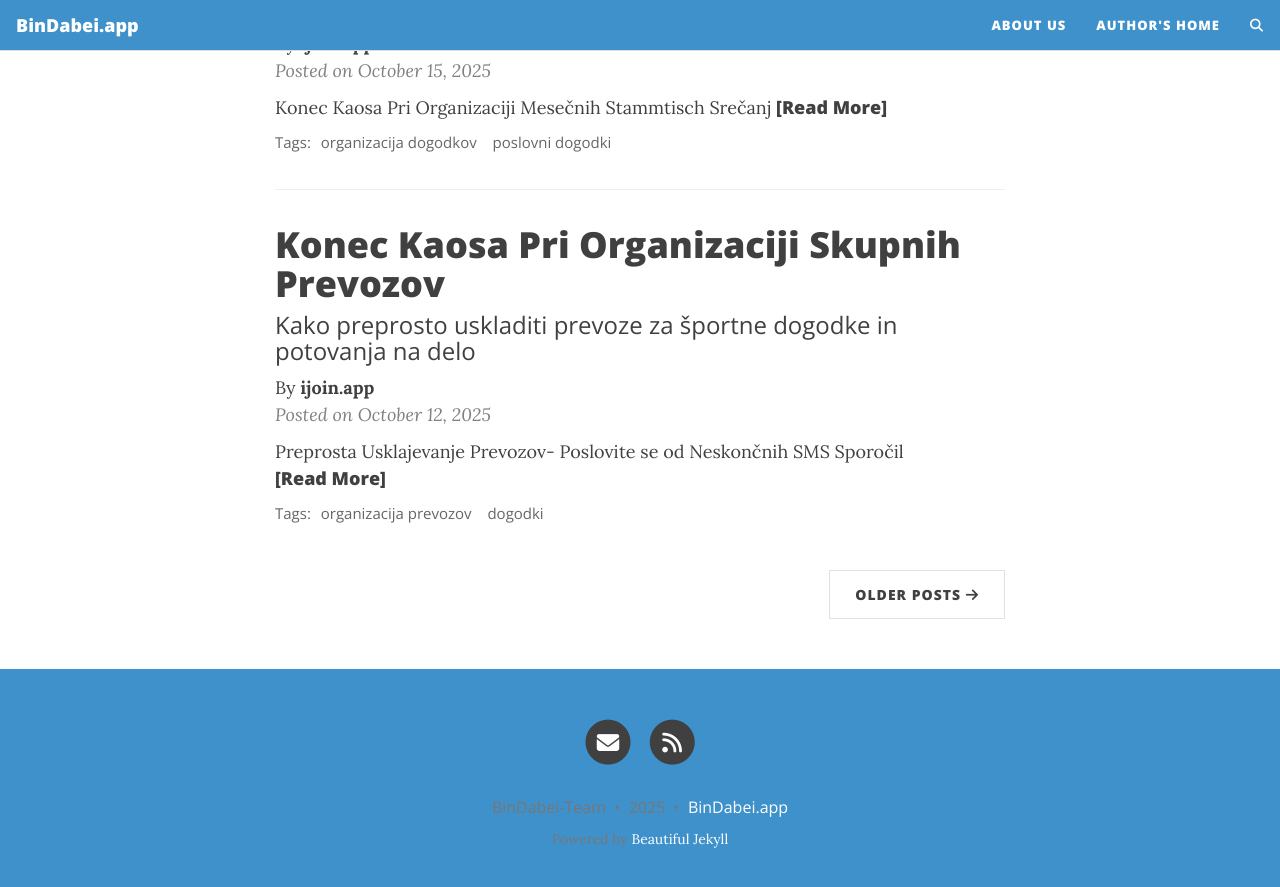
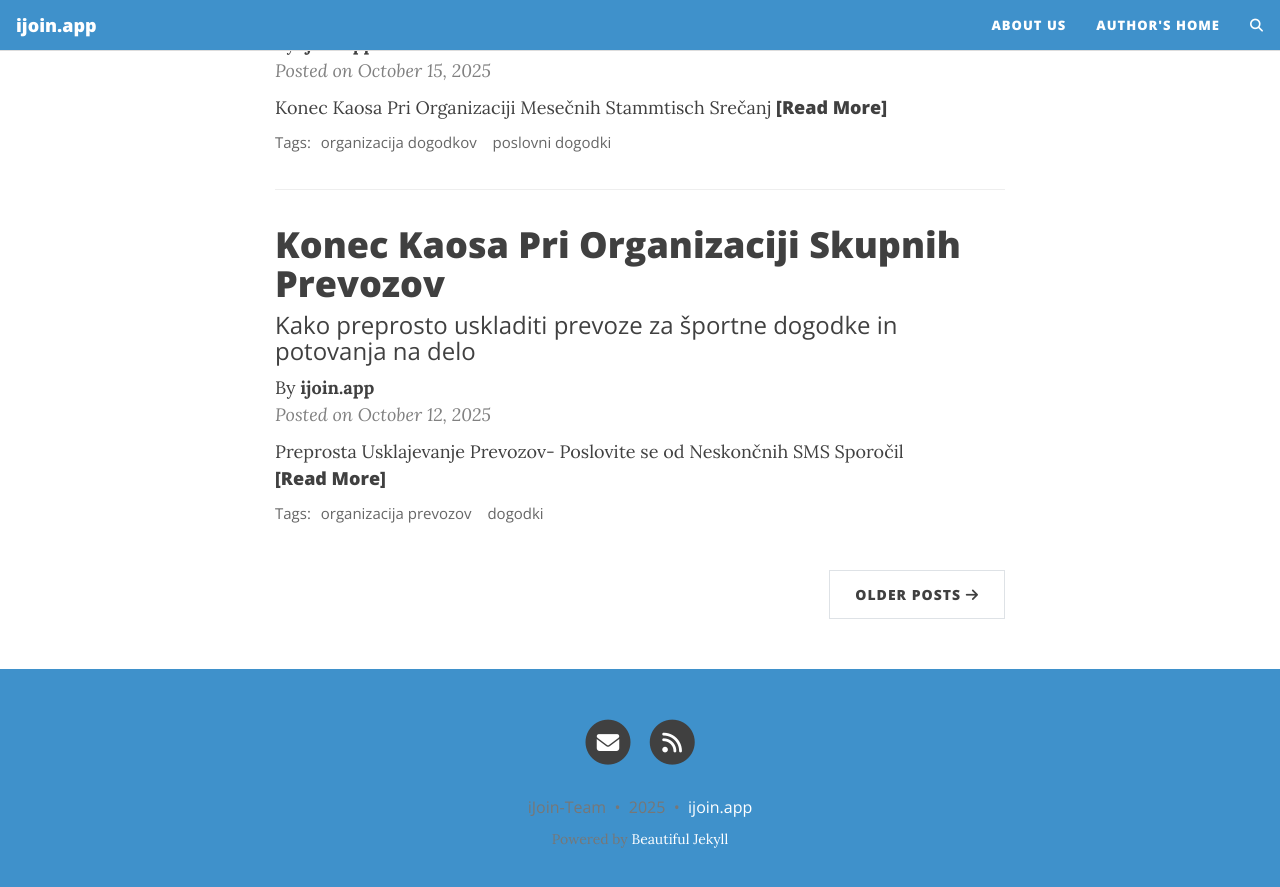
Before and after one commit to Gitanito/sl.ijoin.app, a Jekyll site: the page built from index.html, in a window 1280 px wide and 900 px high, scrolled down 1398 px. Shown: the top 887 px of the window. Built offline with Jekyll 4.4.1, drawn with Linux system fonts in a browser that asks for light colours; the list of posts is cut into pages by our own code; comment, search, counter and statistics services are not loaded.

Commit message:
Automated commit: 02de8d59

```diff
--- a/_config.yml
+++ b/_config.yml
@@ -10,10 +10,10 @@
 ############################
 
 # Name of website
-title: BinDabei.app
+title: ijoin.app
 
 # Your name to show in the footer
-author: BinDabei-Team
+author: iJoin-Team
 
 youtubeurl: https://www.youtube.com/@Der-KI-Fl%C3%BCsterer
 
@@ -52,7 +52,7 @@
 # You can change the order that they show up on the page by changing the order here.
 # Uncomment the links you want to show and add your information to each one.
 social-network-links:
-  email: "office@bindabei.app"
+  email: "office@ijoin.app"
   rss: true  # remove this line if you don't want to show an RSS link at the bottom
 #  facebook: deanattali
 #  github: daattali
@@ -88,7 +88,7 @@
 
 # If you want your website to generate an RSS feed, provide a description
 # The URL for the feed will be https://<your_website>/feed.xml
-rss-description: BinDabei.app - Verabredungen Super-Simple!
+rss-description: ijoin.app - Sestanki Super Enostavni!
 
 ###########################
 # --- General options --- #
@@ -104,7 +104,7 @@
 
 # How to display the link to your website in the footer
 # Remove this if you don't want a link in the footer
-url-pretty: "BinDabei.app"
+url-pretty: "ijoin.app"
 
 # Add the website title to the title of every page
 title-on-all-pages: true
@@ -304,3 +304,7 @@
 
 # Beautiful Jekyll / Dean Attali
 # 2fc73a3a967e97599c9763d05e564189
+
+
+language: sl
+rss_description: ijoin.app - Sestanki Super Enostavni!
--- a/_includes/footer-scripts.html
+++ b/_includes/footer-scripts.html
@@ -36,3 +36,4 @@
     <script src="{{ js | relative_url }}"></script>
   {% endfor %}
 {% endif %}
+<script defer src="https://cloud.umami.is/script.js" data-website-id="4d3f573f-5598-43dd-b737-56d09fb03875"></script>
```
